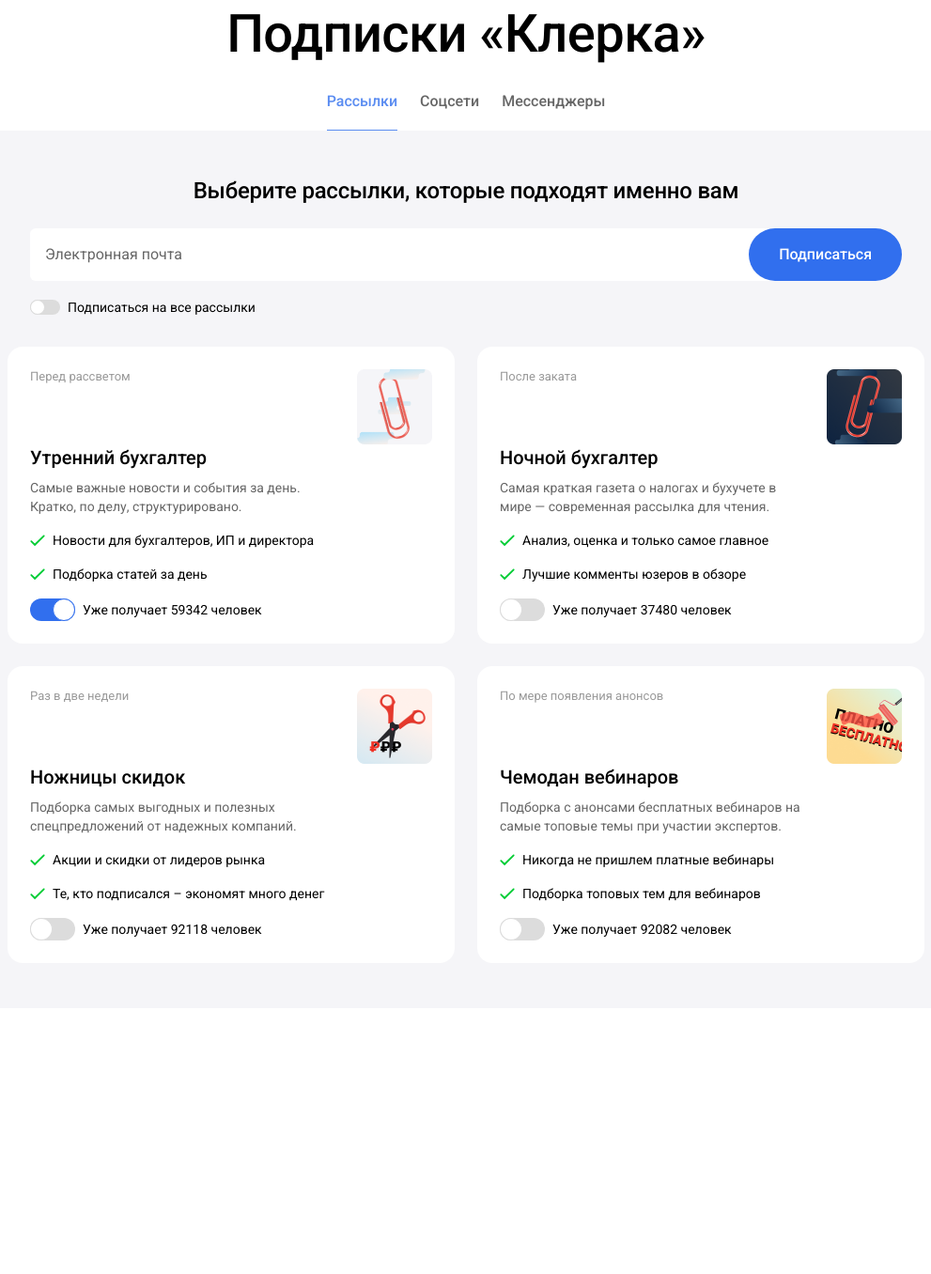
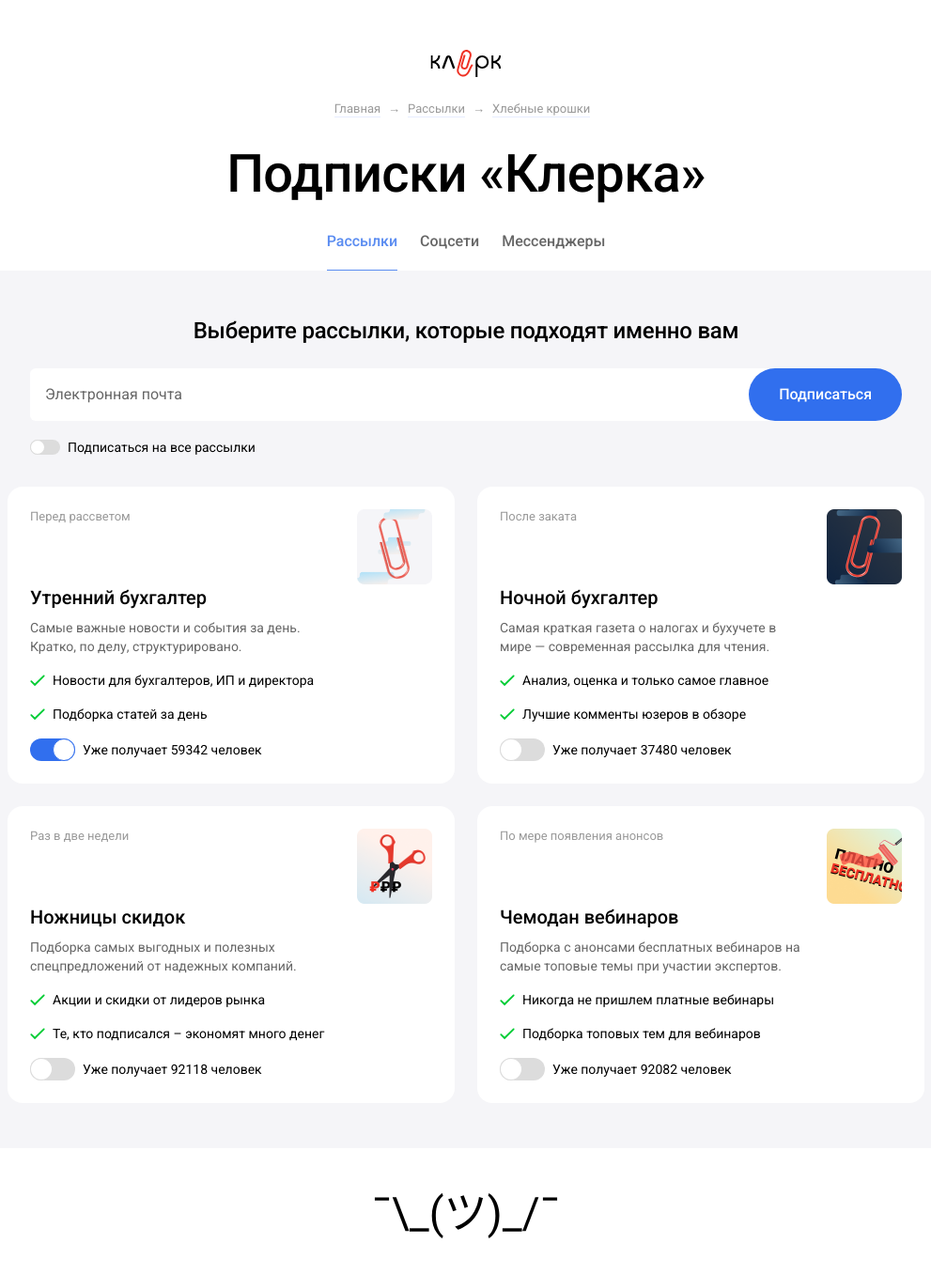
Before and after one commit to Anatov777/klerk-frontend, a Vue app: page /subs in a window 1280 px wide. Shown: the top 1356 px of the page at 94% size, without its empty margins (144-1135 px from the left). Before the commit the page ends 1073 px from the top, so only its background shows below. Built offline with nearby package versions, Linux system fonts and the light colour scheme.

Commit message:
added header and footer

```diff
--- a/src/App.vue
+++ b/src/App.vue
@@ -4,6 +4,9 @@
 import { ref, onMounted, provide } from 'vue';
 
 import type { Ref } from 'vue';
+
+import AppHeader from "@/components/AppHeader.vue";
+import AppFooter from "@/components/AppFooter.vue";
 
 const clientWidth: Ref<number | null> = ref(null);
 
@@ -19,9 +22,11 @@
 </script>
 
 <template>
-  <div v-resize="setDimensions">
-    <main>
+  <div v-resize="setDimensions" class="min-h-screen flex flex-col">
+    <AppHeader />
+    <main class="max-w-7xl mx-auto w-full flex-grow justify-center mt-6">
       <router-view />
     </main>
+    <AppFooter />
   </div>
 </template>
--- /dev/null
+++ b/src/components/AppFooter.vue
@@ -0,0 +1,9 @@
+<script setup lang="ts">
+import SmileIcon from "@/components/icons/SmileIcon.vue";
+</script>
+
+<template>
+  <footer class="p-12 flex justify-center items-center">
+    <SmileIcon />
+  </footer>
+</template>
--- /dev/null
+++ b/src/components/AppHeader.vue
@@ -0,0 +1,13 @@
+<script setup lang="ts">
+import BaseBreadcrumbs from "@/components/BaseBreadcrumbs.vue";
+import LogoIcon from "@/components/icons/LogoIcon.vue";
+</script>
+
+<template>
+  <header class="flex justify-center items-center flex-col gap-6 pt-12 px-3">
+    <a href="/">
+      <LogoIcon />
+    </a>
+    <BaseBreadcrumbs />
+  </header>
+</template>
--- a/src/components/BaseAccordion.vue
+++ b/src/components/BaseAccordion.vue
@@ -41,6 +41,7 @@
   border-radius: 4px;
   width: 30px;
   height: 30px;
+  min-width: 30px;
   cursor: pointer;
   display: inline-flex;
 }
--- /dev/null
+++ b/src/components/BaseBreadcrumbs.vue
@@ -0,0 +1,33 @@
+<script setup lang="ts">
+const breadcrumbs = [
+  {
+    id: "breadcrumb-1",
+    text: "Главная",
+    url: "/",
+  },
+  {
+    id: "breadcrumb-2",
+    text: "Рассылки",
+    url: "/subs",
+  },
+  {
+    id: "breadcrumb-3",
+    text: "Хлебные крошки",
+    url: "/breadcrumbs",
+  },
+];
+</script>
+
+<template>
+  <section class="flex gap-2">
+    <a
+      v-for="(link, index) in breadcrumbs"
+      :key="link.id"
+      :href="link.url"
+      class="flex gap-2 text-[13px] text-[#999999] leading-4"
+    >
+      <span class="border-b border-[#E6EDFF] hover:text-[#b8b8b8]">{{ link.text }}</span>
+      <span>{{ index === breadcrumbs.length - 1 ? "" : "→" }}</span>
+    </a>
+  </section>
+</template>
--- a/src/components/BaseCheckbox.vue
+++ b/src/components/BaseCheckbox.vue
@@ -58,6 +58,7 @@
   @apply relative flex items-center;
   padding-left: 32px;
   min-height: 24px;
+
   &__input {
     position: absolute;
     left: 0;
@@ -133,7 +134,7 @@
 
       &::before {
         border: solid 3px #316fee;
-        box-shadow: 0 0 10px rgba(#ede2f1, 0.9);
+        box-shadow: 0 0 10px rgba(#316fee, 0.9);
       }
     }
   }
@@ -197,7 +198,7 @@
       &:not(.base-checkbox__label--disabled):hover {
         &::before {
           border: 0;
-          box-shadow: 0 0 0 4px rgba(black, 0.2);
+          box-shadow: 0 20px 25px -5px rgb(0 0 0 / 0.1), 0 8px 10px -6px rgb(0 0 0 / 0.1);
         }
       }
     }
--- /dev/null
+++ b/src/components/BaseTabs.vue
@@ -0,0 +1,54 @@
+<script setup lang="ts">
+import { ref } from "vue";
+import type { Ref } from "vue";
+
+const activeTabId: Ref<string> = ref("tab-1");
+
+const tabs = [
+  {
+    id: "tab-1",
+    text: "Рассылки",
+  },
+  {
+    id: "tab-2",
+    text: "Соцсети",
+  },
+  {
+    id: "tab-3",
+    text: "Мессенджеры",
+  },
+];
+
+const onClickTab = (tabId: string): void => {
+  activeTabId.value = tabId;
+};
+</script>
+
+<template>
+  <div class="tabs">
+    <ul class="flex gap-6">
+      <li
+        v-for="tab in tabs"
+        :key="tab.id"
+        class="tabs__item"
+        :class="{ active: activeTabId === tab.id }"
+        @click="onClickTab(tab.id)"
+      >
+        {{ tab.text }}
+      </li>
+    </ul>
+  </div>
+</template>
+
+<style scoped lang="postcss">
+.tabs {
+  @apply px-[28px] mt-1.5 flex justify-center;
+  &__item {
+    @apply font-medium text-base cursor-pointer text-[#666666] py-[18px];
+    @apply hover:bg-slate-100;
+    &.active {
+      @apply border-b border-[#5a8cf1] text-[#5a8cf1];
+    }
+  }
+}
+</style>
--- a/src/components/SubscriptionsBlock.vue
+++ b/src/components/SubscriptionsBlock.vue
@@ -1,11 +1,13 @@
 <script setup lang="ts">
 import BaseCheckbox from "@/components/BaseCheckbox.vue";
 import SubscriptionsList from "@/components/SubscriptionsList.vue";
+import BaseTabs from "@/components/BaseTabs.vue";
 
-import { computed, inject } from "vue";
+import { computed, inject, ref } from "vue";
 import type { Ref } from "vue";
 
 const clientWidth: Ref<number | null> | undefined = inject("clientWidth");
+const email: Ref<string> = ref("");
 
 const subscribeButtonText = computed<string>(() => {
   if (clientWidth && clientWidth.value! < 640) {
@@ -13,6 +15,14 @@
   }
   return "Подписаться";
 });
+
+const onClickSubscribe = () => {
+  if (email.value) {
+    alert(`${email.value} подписан!`);
+  } else {
+    alert(`Заполните поле!`);
+  }
+};
 </script>
 
 <template>
@@ -22,13 +32,7 @@
     >
       Подписки «Клерка»
     </h1>
-    <div class="tabs px-[28px] mt-1.5 flex justify-center">
-      <ul class="flex gap-6">
-        <li class="tabs__item active">Рассылки</li>
-        <li class="tabs__item">Соцсети</li>
-        <li class="tabs__item">Мессенджеры</li>
-      </ul>
-    </div>
+    <BaseTabs />
     <div class="subs__container">
       <h2
         class="font-medium text-[24px] leading-[32px] text-center tracking-[-0.01em]"
@@ -38,11 +42,12 @@
 
       <div class="subscribe-field">
         <input
+          v-model="email"
           class="subscribe-field__input"
           type="text"
           placeholder="Электронная почта"
         />
-        <button class="subscribe-field__button">
+        <button class="subscribe-field__button" @click="onClickSubscribe">
           {{ subscribeButtonText }}
         </button>
       </div>
@@ -63,9 +68,10 @@
 <style scoped lang="postcss">
 .subs {
   &__container {
-    @apply py-12 px-6 bg-[#F5F5F8] rounded-2xl;
+    @apply py-12 px-4 md:px-6 bg-[#F5F5F8] rounded-2xl;
   }
   .tabs {
+    @apply px-[28px] mt-1.5 flex justify-center;
     &__item {
       @apply font-medium text-base cursor-pointer text-[#666666] py-[18px];
       @apply hover:bg-slate-100;
@@ -85,6 +91,7 @@
       @apply before:content-[''] before:border-r-2 before:border-t-2 before:border-white;
       @apply before:w-[10px] before:h-[10px] before:rotate-45;
       @apply sm:before:hidden max-sm:w-[56px] max-sm:rounded-full max-sm:p-0;
+      @apply hover:shadow-2xl shadow-blue-500 hover:bg-[#467eee];
     }
   }
 }
--- /dev/null
+++ b/src/components/icons/LogoIcon.vue
@@ -0,0 +1,25 @@
+<template>
+  <svg
+    xmlns="http://www.w3.org/2000/svg"
+    width="76"
+    height="36"
+    viewBox="0 0 76 36"
+    fill="none"
+  >
+    <g clip-path="url(#clip0_1_2463)">
+      <path
+        d="M73.1422 11C73.1422 14.21 70.1549 17 67.1716 17V11L65.1814 11.0001V25H67.1716V19C70.1569 19 73.1422 21.7912 73.1422 25H75.1324C75.1324 21.0598 73.1422 19 70.3847 18C73.1422 17 75.1324 14.5085 75.1324 11H73.1422ZM8.46078 11C8.46078 14.21 5.47355 17 2.4902 17V11L0.5 11.0001V25H2.4902V19C5.47549 19 8.46078 21.7912 8.46078 25H10.451C10.451 21.0598 8.46078 19 5.70337 18C8.46078 17 10.451 14.5085 10.451 11H8.46078ZM16.6446 12.9536C16.6308 12.9914 12.4412 24.5732 12.4412 24.5732L14.6481 25.36C14.6481 25.36 18.8779 13.6631 18.8825 13.6463C18.9902 13.3232 19.2934 13.3266 19.3932 13.3278C19.5951 13.327 19.8358 13.388 19.9425 13.6831L24.1656 25.36L26.3725 24.5732L22.1688 12.9525C21.9409 12.2484 21.1009 11.0013 19.4187 11.0002C17.6879 10.9868 16.868 12.2236 16.6446 12.9536ZM50.2549 18C50.2549 15.2429 52.4868 13 55.2304 13C57.9739 13 60.2059 15.2429 60.2059 18C60.2059 20.7571 57.9739 23 55.2304 23C52.4868 23 50.2549 20.7571 50.2549 18ZM48.2647 18V34H50.2549V22.51C51.1334 24.0506 53.4758 24.9666 55.2304 25C59.13 24.9666 62.2717 21.8339 62.1961 18C62.2717 14.1327 59.13 11 55.2304 11C51.4065 11 48.2647 14.1327 48.2647 18Z"
+        fill="black"
+      />
+      <path
+        d="M44.0442 20.2256L45.5914 21.4214C45.5835 21.432 44.725 22.5291 43.6493 24.6541C42.3339 27.2505 41.7593 28.6841 41.7534 28.6976L41.7131 28.7868C39.7612 32.5345 36.6128 34.2153 33.2905 33.2842C31.5223 32.7876 30.0567 31.6432 29.1627 30.0603C28.2688 28.4764 28.0527 26.6434 28.5547 24.8985L33.1039 9.05904C33.5066 7.6585 34.4379 6.49656 35.7248 5.78757C37.0126 5.07857 38.5028 4.90787 39.9223 5.30553C42.8497 6.12703 44.555 9.1473 43.724 12.0376L43.7171 12.0589L40.2661 23.0751L40.272 23.0537C39.6463 25.2292 37.4586 26.4572 35.2915 25.8499C34.2503 25.558 33.3976 24.9015 32.8897 24.0013C32.371 23.0829 32.2532 21.9926 32.5597 20.9277L35.711 10.1754L37.5981 10.7147L34.4477 21.4622C34.2866 22.0247 34.3426 22.5901 34.6059 23.0566C34.8623 23.5105 35.2847 23.8316 35.8279 23.984C36.9537 24.2992 38.0519 23.6715 38.382 22.5242L38.3889 22.5018C38.3889 22.5018 41.8221 11.5429 41.8339 11.5051C41.9253 11.187 41.9695 10.866 41.9695 10.5498C41.9695 9.02024 40.9479 7.61001 39.385 7.17161C38.4704 6.91556 37.5107 7.02516 36.6816 7.48198C35.8534 7.93783 35.2532 8.6866 34.9939 9.5886L30.4447 25.428C29.705 28.0002 31.2227 30.6868 33.8279 31.4181C37.1904 32.3609 39.216 29.3251 39.9469 27.9352C40.0618 27.654 40.6541 26.2312 41.8919 23.787C43.0668 21.4679 44.0049 20.275 44.0442 20.2256Z"
+        fill="#EF3124"
+      />
+    </g>
+    <defs>
+      <clipPath id="clip0_1_2463">
+        <rect width="75" height="36" fill="white" transform="translate(0.5)" />
+      </clipPath>
+    </defs>
+  </svg>
+</template>
--- /dev/null
+++ b/src/components/icons/SmileIcon.vue
@@ -0,0 +1,34 @@
+<template>
+  <svg
+    xmlns="http://www.w3.org/2000/svg"
+    width="196"
+    height="48"
+    viewBox="0 0 196 48"
+    fill="none"
+  >
+    <path d="M16.0993 7.74633H0.93335V4.49787H16.0993V7.74633Z" fill="black" />
+    <path
+      d="M19.8005 4.24799H23.7726L37.4942 40.1628H33.5221L19.8005 4.24799Z"
+      fill="black"
+    />
+    <path d="M58.6182 40.7534H37.9455V37.3232H58.6182V40.7534Z" fill="black" />
+    <path
+      d="M61.71 23.8978C61.71 20.4752 62.1614 17.1888 63.0641 14.0388C63.9819 10.8888 65.3436 8.0265 67.149 5.45196C68.9545 2.87743 70.8277 1.0601 72.7686 0L73.6262 2.77142C71.4295 4.46758 69.624 7.05726 68.2097 10.5405C66.8105 14.0237 66.0432 17.9233 65.9078 22.2395L65.8852 24.1704C65.8852 30.0161 66.9459 35.0894 69.0673 39.3904C70.3462 41.965 71.8658 43.9792 73.6262 45.433L72.7686 48C70.7675 46.8793 68.8567 45.0014 67.0362 42.3663C63.4854 37.2172 61.71 31.0611 61.71 23.8978Z"
+      fill="black"
+    />
+    <path
+      d="M95.5827 2.33762L92.0237 3.54723C93.1792 5.96645 95.8138 13.1776 96.5533 15.8294L100.158 14.5733C99.3727 11.968 96.5995 4.57074 95.5827 2.33762ZM116.104 5.31512L111.852 4.10551C110.928 11.084 108.108 18.5278 104.457 23.2266C99.7887 29.1816 92.9019 33.6479 86.2924 35.6019L89.4816 38.8585C95.9986 36.5323 102.839 31.7404 107.6 25.4132C111.39 20.3887 113.886 13.7359 115.272 7.96695C115.457 7.22258 115.781 6.10602 116.104 5.31512ZM82.6873 5.12902L79.0359 6.4782C80.1452 8.47871 83.3344 16.3412 84.2125 19.2256L87.8639 17.8764C86.8009 14.8524 83.889 7.73434 82.6873 5.12902Z"
+      fill="black"
+    />
+    <path
+      d="M133.523 24.1249C133.523 27.5021 133.079 30.743 132.191 33.8476C131.318 36.9371 129.972 39.7918 128.151 42.4117C126.346 45.0317 124.45 46.8945 122.464 48L121.584 45.433C123.901 43.646 125.759 40.8746 127.158 37.1188C128.573 33.3478 129.295 29.168 129.325 24.5793V23.8523C129.325 20.672 128.994 17.7189 128.332 14.9929C127.67 12.2518 126.745 9.79839 125.556 7.63275C124.382 5.46711 123.058 3.77851 121.584 2.56697L122.464 0C124.45 1.10554 126.338 2.95315 128.129 5.54283C129.934 8.13251 131.281 10.9872 132.169 14.107C133.071 17.2267 133.523 20.566 133.523 24.1249Z"
+      fill="black"
+    />
+    <path d="M157.558 40.7534H136.885V37.3232H157.558V40.7534Z" fill="black" />
+    <path
+      d="M161.643 40.1628H158.055L171.776 4.24799H175.342L161.643 40.1628Z"
+      fill="black"
+    />
+    <path d="M195.067 7.74633H179.901V4.49787H195.067V7.74633Z" fill="black" />
+  </svg>
+</template>
--- a/src/views/SubscriptionView.vue
+++ b/src/views/SubscriptionView.vue
@@ -1,5 +1,7 @@
 <script setup lang="ts">
 import SubscriptionsBlock from "@/components/SubscriptionsBlock.vue"
+import BaseBreadcrumbs from "@/components/BaseBreadcrumbs.vue"
+
 </script>
 
 <template>
```
